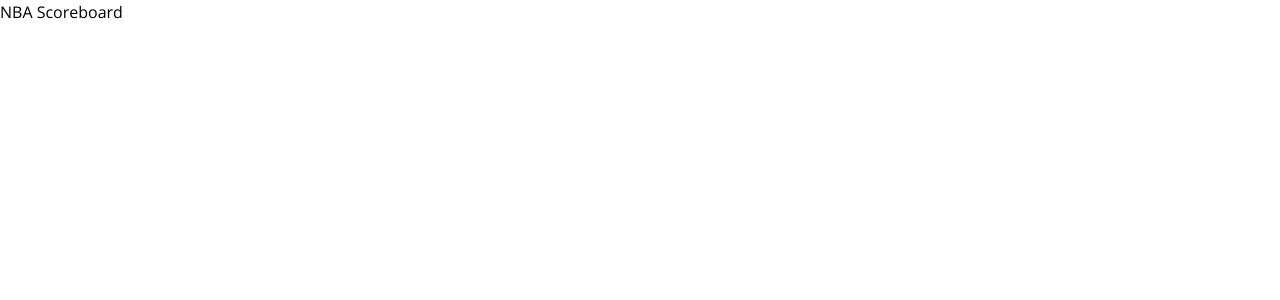
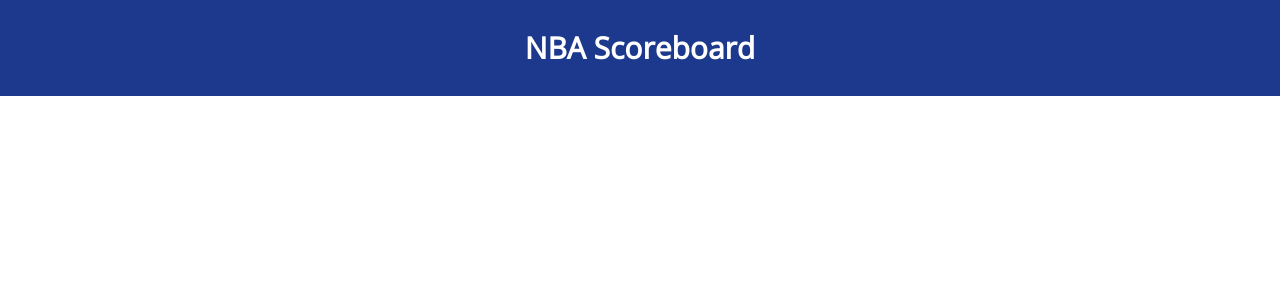
Before and after one commit to Carlos-Cao/NBA-Scoreboard, a Next.js app in the folder nbascoreboard/: page / in a window 1280 px wide. Shown: the top 300 px of the page. Built offline with nearby package versions, Linux system fonts and the light colour scheme.

Commit message:
feat: add Header component

```diff
--- a/nbascoreboard/src/app/page.tsx
+++ b/nbascoreboard/src/app/page.tsx
@@ -1,7 +1,10 @@
+import React from "react";
+import Header from "../components/Header";
+
 export default function Home() {
   return (
     <div>
-      <h1>NBA Scoreboard</h1>
+      <Header />
     </div>
   );
 }
--- /dev/null
+++ b/nbascoreboard/src/components/Header.tsx
@@ -0,0 +1,16 @@
+import React from "react";
+import Link from "next/link";
+
+const Header: React.FC = () => {
+  return (
+    <header className="bg-blue-900 text-white p-4">
+      <div className="container mx-auto flex justify-center items-center h-16">
+        <h1 className="text-3xl font-bold">
+          <Link href="/">NBA Scoreboard</Link>
+        </h1>
+      </div>
+    </header>
+  );
+};
+
+export default Header;
```
